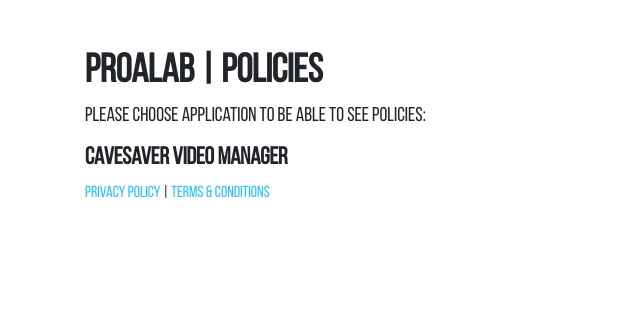
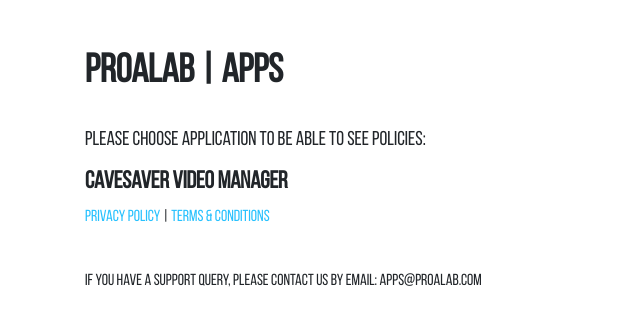
Before and after one commit to AlexandrBasan/apps.github.io, a plain HTML site: page index.html in a window 1280 px wide. Shown: the whole page, without its empty margins (0-640 px from the left). Drawn offline with nearby package versions, Linux system fonts and the light colour scheme.

Commit message:
update index page

```diff
--- a/index.html
+++ b/index.html
@@ -98,7 +98,8 @@
 		<div class="row">
 			<div class="col-8 col-sm-6">
 
-				<h1 class="mt-5" lang="en">Proalab | Policies</h1>
+				<h1 class="mt-5" lang="en">Proalab | Apps</h1>
+				<br>
 				<h5 class="" lang="en">Please Choose Application to be able to see Policies:</h5>
 
 				<!--<p class="lead" lang="en">
@@ -108,6 +109,10 @@
 					<h4><b>CaveSaver Video Manager</b></h4>
 					<a href="policies/cavesaver-privacy.html">Privacy Policy</a> |
 					<a href="policies/cavesaver-terms.html">Terms & Conditions</a>
+				</p>
+				<br>
+				<p>
+					If you have a support query, please contact us by email: apps@proalab.com
 				</p>
 			</div>
 		</div>
```
